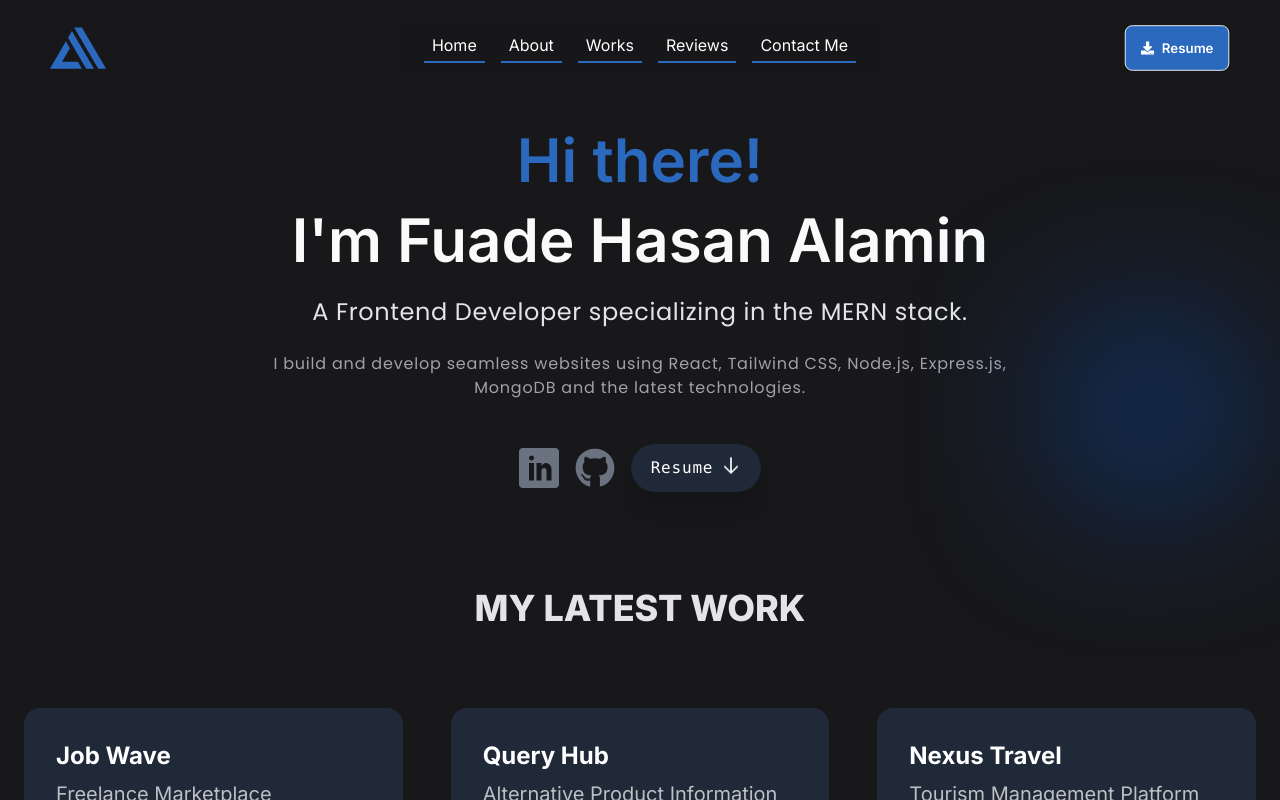
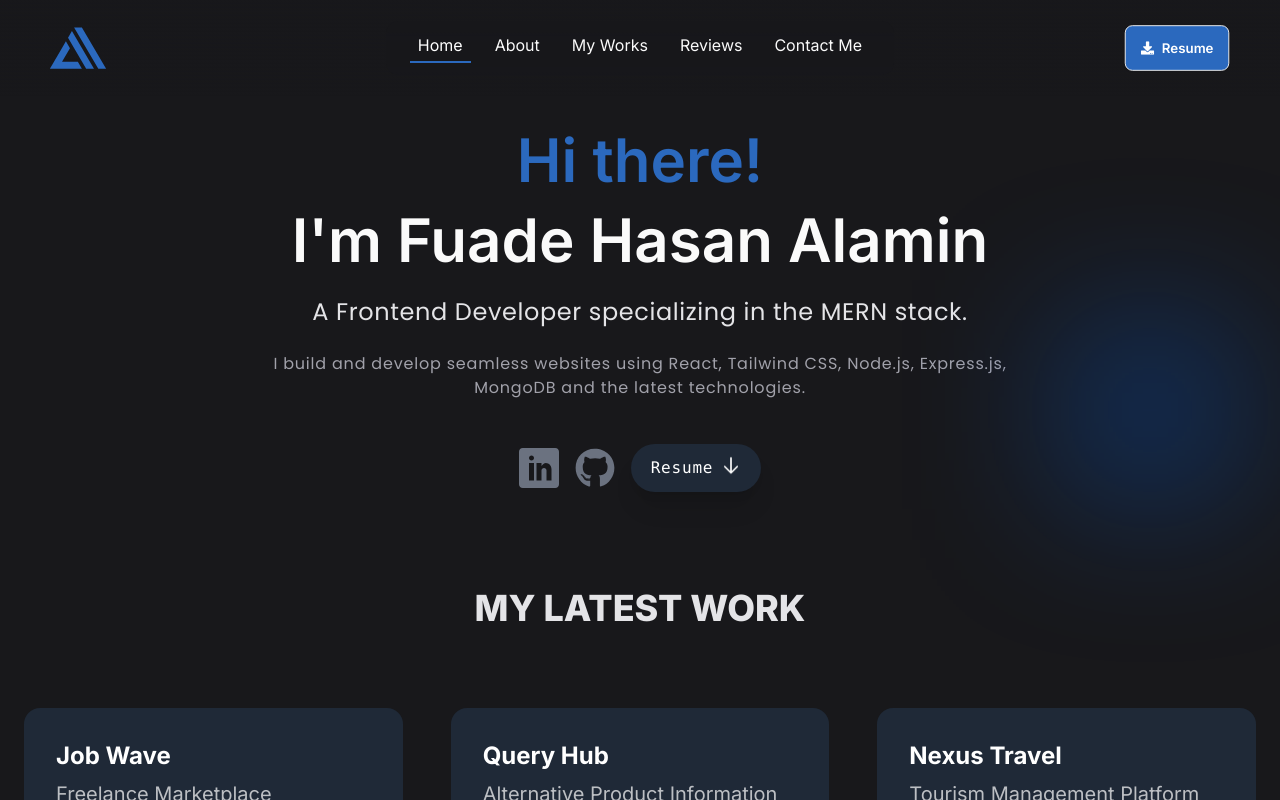
Before and after one commit to alamin6688/portfolio, a React (Vite) app: page / in a window 1280 px wide. Shown: the top 800 px of the page. Built offline with nearby package versions, Linux system fonts and the light colour scheme.

Commit message:
Active Navlink Bugs Fixed

```diff
--- a/src/Components/Navbar/Navbar.jsx
+++ b/src/Components/Navbar/Navbar.jsx
@@ -1,4 +1,4 @@
-import React, { useState } from "react";
+import React, { useState, useEffect } from "react";
 import { FaDownload } from "react-icons/fa";
 import { GoDotFill } from "react-icons/go";
 import { IoLogoAmplify, IoMenu } from "react-icons/io5";
@@ -7,12 +7,12 @@ import { Link, NavLink } from "react-router-dom";
 
 const Navbar = () => {
   const [navOpen, setNavOpen] = useState(false);
-  const [menu, setMenu] = useState("home");
+  const [activeLink, setActiveLink] = useState("home");
 
   const scrollToSection = (id) => {
     const section = document.getElementById(id);
     if (section) {
-      const offset = 50;
+      const offset = 50; // Adjust offset for fixed navbar height
       const sectionPosition =
         section.getBoundingClientRect().top + window.scrollY; // Get the absolute position
       const offsetPosition = sectionPosition - offset; // Subtract the offset
@@ -23,17 +23,21 @@ const Navbar = () => {
     }
   };
 
+  const handleNavClick = (id) => {
+    setActiveLink(id);
+    scrollToSection(id);
+  };
+
   const navLinks = (
     <>
       <NavLink
         to="/"
-        onClick={() => {
-          setMenu("home");
-          scrollToSection("home");
-        }}
+        onClick={() => handleNavClick("home")}
         className={({ isActive }) =>
           `nav-link px-2 cursor-pointer capitalize hover:text-[#2b69be] pb-1 border-b-[2px] border-transparent ${
-            isActive ? "text-white border-b-[#2b69be]" : ""
+            activeLink === "home"
+              ? "text-white border-b-[#2b69be]"
+              : "text-zinc-50"
           }`
         }
       >
@@ -41,13 +45,12 @@ const Navbar = () => {
       </NavLink>
       <NavLink
         to="#about"
-        onClick={() => {
-          setMenu("about");
-          scrollToSection("about");
-        }}
+        onClick={() => handleNavClick("about")}
         className={({ isActive }) =>
           `nav-link px-2 cursor-pointer capitalize hover:text-[#2b69be] pb-1 border-b-[2px] border-transparent ${
-            isActive ? "text-white border-b-[#2b69be]" : ""
+            activeLink === "about"
+              ? "text-white border-b-[#2b69be]"
+              : "text-zinc-50"
           }`
         }
       >
@@ -55,27 +58,25 @@ const Navbar = () => {
       </NavLink>
       <NavLink
         to="#work"
-        onClick={() => {
-          setMenu("works");
-          scrollToSection("works");
-        }}
+        onClick={() => handleNavClick("works")}
         className={({ isActive }) =>
           `nav-link px-2 cursor-pointer capitalize hover:text-[#2b69be] pb-1 border-b-[2px] border-transparent ${
-            isActive ? "text-white border-b-[#2b69be]" : ""
+            activeLink === "works"
+              ? "text-white border-b-[#2b69be]"
+              : "text-zinc-50"
           }`
         }
       >
-        Works
+        My Works
       </NavLink>
       <NavLink
         to="#reviews"
-        onClick={() => {
-          setMenu("reviews");
-          scrollToSection("reviews");
-        }}
+        onClick={() => handleNavClick("reviews")}
         className={({ isActive }) =>
           `nav-link px-2 cursor-pointer capitalize hover:text-[#2b69be] pb-1 border-b-[2px] border-transparent ${
-            isActive ? "text-white border-b-[#2b69be]" : ""
+            activeLink === "reviews"
+              ? "text-white border-b-[#2b69be]"
+              : "text-zinc-50"
           }`
         }
       >
@@ -83,13 +84,12 @@ const Navbar = () => {
       </NavLink>
       <NavLink
         to="#contact"
-        onClick={() => {
-          setMenu("contact");
-          scrollToSection("contact");
-        }}
+        onClick={() => handleNavClick("contact")}
         className={({ isActive }) =>
           `nav-link px-2 cursor-pointer capitalize hover:text-[#2b69be] pb-1 border-b-[2px] border-transparent ${
-            isActive ? "text-white border-b-[#2b69be]" : ""
+            activeLink === "contact"
+              ? "text-white border-b-[#2b69be]"
+              : "text-zinc-50"
           }`
         }
       >
@@ -97,6 +97,11 @@ const Navbar = () => {
       </NavLink>
     </>
   );
+
+  // Set default active link when the component mounts
+  useEffect(() => {
+    setActiveLink("home");
+  }, []);
 
   return (
     <div
@@ -141,7 +146,7 @@ const Navbar = () => {
         {/* Contact Button (hidden on mobile) */}
         <div className="flex-shrink-0 flex justify-end">
           <Link to="#resume">
-            <button className="btn bg-[#2b69be] text-white hidden md:block">
+            <button className="btn bg-[#2b69be] hover:bg-[#07469e] text-white hidden md:block">
               <span className="flex items-center justify-center gap-2">
                 <FaDownload /> Resume
               </span>
```
